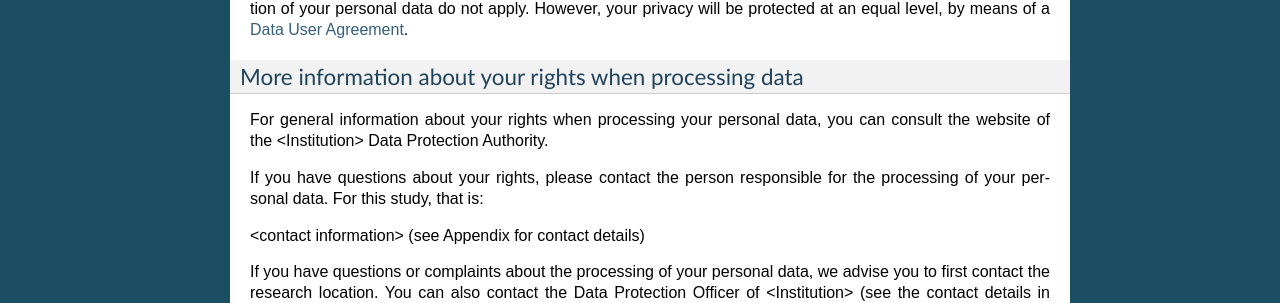
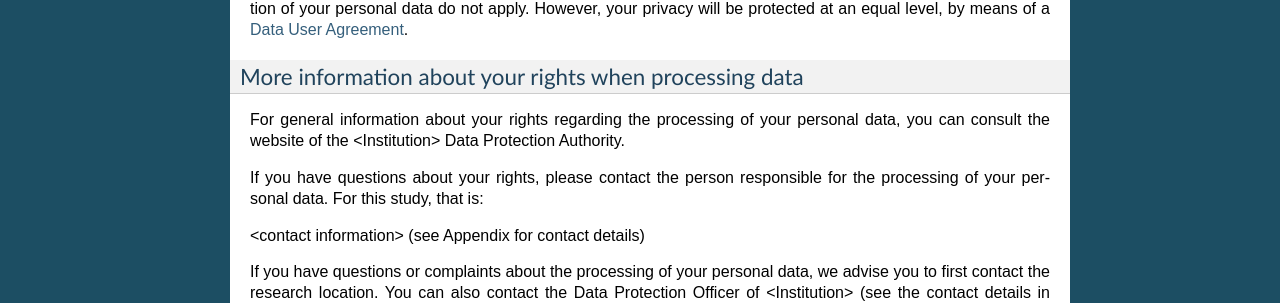
Before and after one commit to con/open-brain-consent, a Sphinx documentation site: the page built from docs/source/gdpr/ultimate_gdpr.rst, in a window 1280 px wide. Shown: the part 1492-1795 px from the top of the page. Built offline with Sphinx 7.4.7, drawn with Linux system fonts in a browser that asks for light colours.

Commit message:
rewording

```diff
--- a/docs/source/gdpr/ultimate_gdpr.rst
+++ b/docs/source/gdpr/ultimate_gdpr.rst
@@ -45,7 +45,7 @@ Your encoded data can also be accessed by and sent to countries outside the EU.
 
 More information about your rights when processing data
 ~~~~~~~~~~~~~~~~~~~~~~~~~~~~~~~~~~~~~~~~~~~~~~~~~~~~~~~
-For general information about your rights when processing your personal data, you can consult the website of the <Institution> Data Protection Authority.
+For general information about your rights regarding the processing of your personal data, you can consult the website of the <Institution> Data Protection Authority.
 
 If you have questions about your rights, please contact the person responsible for the processing of your personal data. For this study, that is:
 
```
